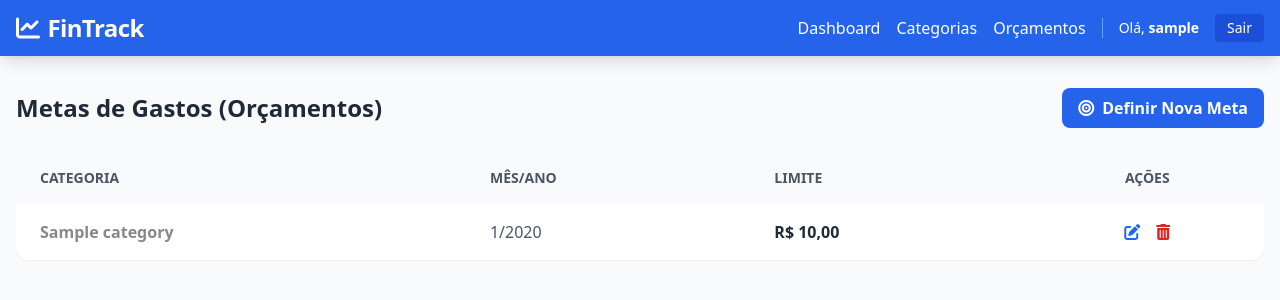
After one commit to DataGusIT/FinTrack, a Django app: page /transacoes/orcamentos/ in a window 1280 px wide. The commit adds this page. Shown: the top 300 px of the page. Run offline with Django 5.2, Linux system fonts and the light colour scheme; a user stored in the database is signed in; tables that the repository leaves empty hold one stand-in row (values such as "Sample post"); some libraries are stand-ins or nearby versions.

Commit message:
feat(expenses): implementar CRUD de orçamentos e corrigir renderização de barras de progresso

```diff
--- a/dashboard/templates/dashboard/index.html
+++ b/dashboard/templates/dashboard/index.html
@@ -49,8 +49,10 @@
             </div>
             <!-- Barra de Progresso -->
             <div class="w-full bg-gray-200 rounded-full h-2">
+                <!-- Usamos |floatformat:"0" para pegar o número inteiro ou |safe para garantir o ponto -->
                 <div class="h-2 rounded-full {% if item.is_over %}bg-red-500{% else %}bg-green-500{% endif %}"
-                     style="width: {{ item.percent }}%"></div>
+                    style="width: {{ item.display_percent|stringformat:'f'|safe }}%">
+                </div>
             </div>
         </div>
         {% empty %}
--- /dev/null
+++ b/expenses/templates/expenses/budget_list.html
@@ -0,0 +1,39 @@
+{% extends 'base.html' %}
+{% block content %}
+<div class="flex justify-between items-center mb-6">
+    <h2 class="text-2xl font-bold text-gray-800">Metas de Gastos (Orçamentos)</h2>
+    <a href="{% url 'expenses:budget_create' %}" class="bg-blue-600 text-white px-4 py-2 rounded-lg font-bold hover:bg-blue-700 transition">
+        <i class="fas fa-bullseye mr-2"></i>Definir Nova Meta
+    </a>
+</div>
+
+<div class="bg-white rounded-xl shadow-sm overflow-hidden">
+    <table class="w-full text-left">
+        <thead class="bg-gray-50 text-gray-600 text-sm uppercase">
+            <tr>
+                <th class="px-6 py-4">Categoria</th>
+                <th class="px-6 py-4">Mês/Ano</th>
+                <th class="px-6 py-4">Limite</th>
+                <th class="px-6 py-4 text-center">Ações</th>
+            </tr>
+        </thead>
+        <tbody class="divide-y">
+            {% for b in budgets %}
+            <tr>
+                <td class="px-6 py-4 font-bold" style="color: {{ b.category.color }};">{{ b.category.name }}</td>
+                <td class="px-6 py-4 text-gray-600">{{ b.month }}/{{ b.year }}</td>
+                <td class="px-6 py-4 font-bold text-gray-800">R$ {{ b.amount }}</td>
+                <td class="px-6 py-4 text-center space-x-3">
+                    <a href="{% url 'expenses:budget_update' b.pk %}" class="text-blue-600 hover:text-blue-900"><i class="fas fa-edit"></i></a>
+                    <a href="{% url 'expenses:budget_delete' b.pk %}" class="text-red-600 hover:text-red-900"><i class="fas fa-trash-alt"></i></a>
+                </td>
+            </tr>
+            {% empty %}
+            <tr>
+                <td colspan="4" class="px-6 py-10 text-center text-gray-500">Nenhuma meta definida ainda.</td>
+            </tr>
+            {% endfor %}
+        </tbody>
+    </table>
+</div>
+{% endblock %}
--- a/expenses/urls.py
+++ b/expenses/urls.py
@@ -4,14 +4,20 @@ from . import views
 app_name = 'expenses'
 
 urlpatterns = [
-    # Transações (mantenha as existentes)
+    # Transações
     path('novo/', views.transaction_create, name='create'),
     path('editar/<int:pk>/', views.transaction_update, name='update'),
     path('deletar/<int:pk>/', views.transaction_delete, name='delete'),
 
-    # Categorias (novas rotas)
+    # Categorias
     path('categorias/', views.category_list, name='category_list'),
     path('categorias/novo/', views.category_create, name='category_create'),
     path('categorias/editar/<int:pk>/', views.category_update, name='category_update'),
     path('categorias/deletar/<int:pk>/', views.category_delete, name='category_delete'),
+
+    # Orçamentos
+    path('orcamentos/', views.budget_list, name='budget_list'),
+    path('orcamentos/novo/', views.budget_create, name='budget_create'),
+    path('orcamentos/editar/<int:pk>/', views.budget_update, name='budget_update'),
+    path('orcamentos/deletar/<int:pk>/', views.budget_delete, name='budget_delete'),
 ]
--- a/expenses/views.py
+++ b/expenses/views.py
@@ -1,7 +1,7 @@
 from django.shortcuts import render, redirect, get_object_or_404
 from django.contrib.auth.decorators import login_required
-from .models import Transaction, Category
-from .forms import TransactionForm, CategoryForm
+from .models import Transaction, Category, Budget
+from .forms import TransactionForm, CategoryForm, BudgetForm
 
 @login_required
 def transaction_create(request):
@@ -83,3 +83,43 @@ def category_delete(request, pk):
         category.delete()
         return redirect('expenses:category_list')
     return render(request, 'expenses/category_confirm_delete.html', {'category': category})
+
+@login_required
+def budget_list(request):
+    budgets = Budget.objects.filter(user=request.user).order_by('-year', '-month')
+    return render(request, 'expenses/budget_list.html', {'budgets': budgets})
+
+@login_required
+def budget_create(request):
+    if request.method == 'POST':
+        form = BudgetForm(request.POST, user=request.user)
+        if form.is_valid():
+            budget = form.save(commit=False)
+            budget.user = request.user
+            budget.save()
+            return redirect('expenses:budget_list')
+    else:
+        from datetime import datetime
+        # Pré-preenche com mês e ano atual
+        form = BudgetForm(user=request.user, initial={'month': datetime.now().month, 'year': datetime.now().year})
+    return render(request, 'expenses/budget_form.html', {'form': form})
+
+@login_required
+def budget_update(request, pk):
+    budget = get_object_or_404(Budget, pk=pk, user=request.user)
+    if request.method == 'POST':
+        form = BudgetForm(request.POST, instance=budget, user=request.user)
+        if form.is_valid():
+            form.save()
+            return redirect('expenses:budget_list')
+    else:
+        form = BudgetForm(instance=budget, user=request.user)
+    return render(request, 'expenses/budget_form.html', {'form': form, 'is_edit': True})
+
+@login_required
+def budget_delete(request, pk):
+    budget = get_object_or_404(Budget, pk=pk, user=request.user)
+    if request.method == 'POST':
+        budget.delete()
+        return redirect('expenses:budget_list')
+    return render(request, 'expenses/budget_confirm_delete.html', {'budget': budget})
--- a/templates/base.html
+++ b/templates/base.html
@@ -18,6 +18,7 @@
                 {% if user.is_authenticated %}
                     <a href="{% url 'dashboard:index' %}" class="hover:text-blue-200">Dashboard</a>
                     <a href="{% url 'expenses:category_list' %}" class="hover:text-blue-200">Categorias</a>
+                    <a href="{% url 'expenses:budget_list' %}" class="hover:text-blue-200">Orçamentos</a>
                     <span class="text-sm border-l pl-4 border-blue-400">Olá, <strong>{{ user.username }}</strong></span>
                     <form action="{% url 'logout' %}" method="post" class="inline">
                         {% csrf_token %}
```
Also changed, not shown: dashboard/views.py (+9 -5 lines), expenses/forms.py (+19 -1 lines), expenses/templates/expenses/budget_form.html (added, +22 -0 lines).
